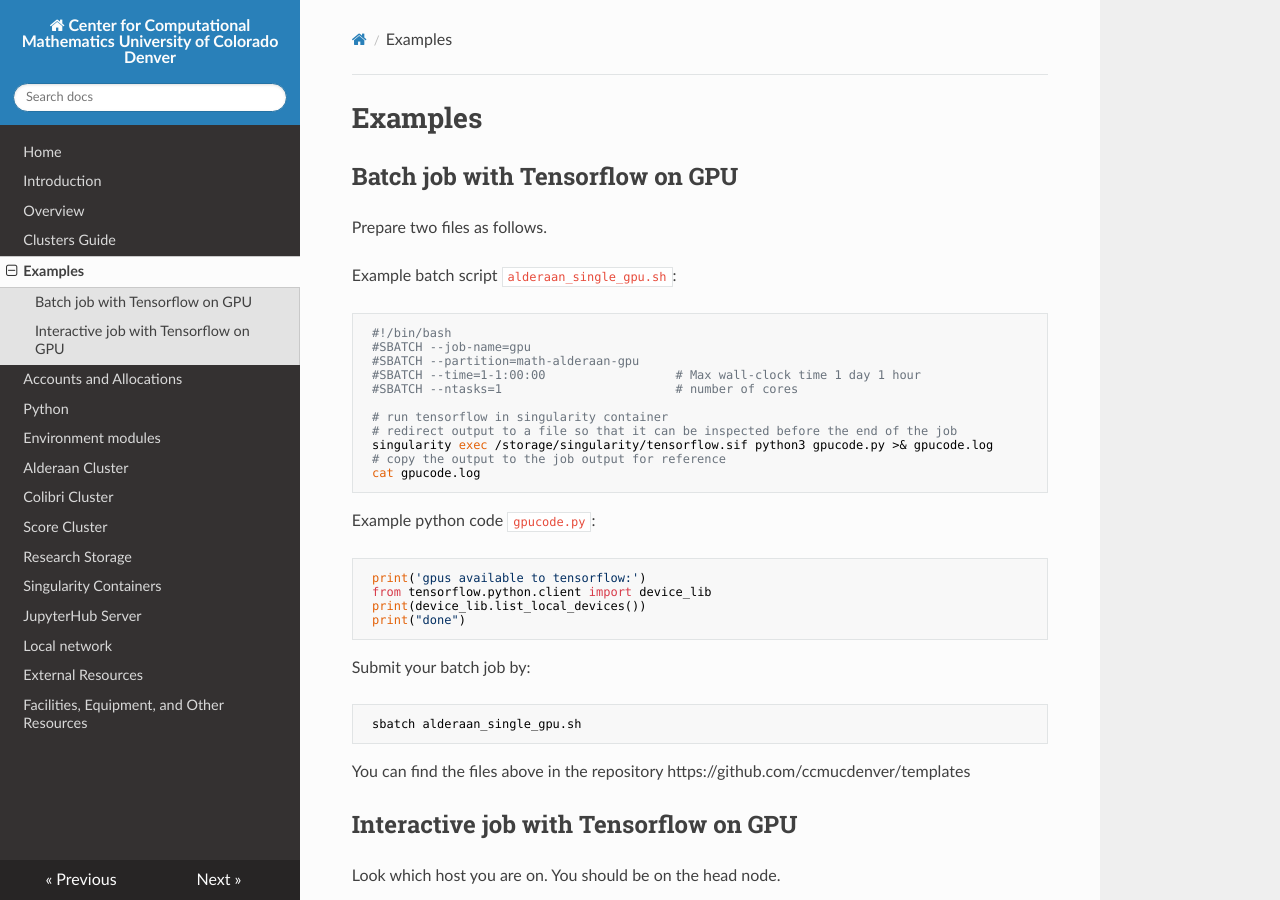
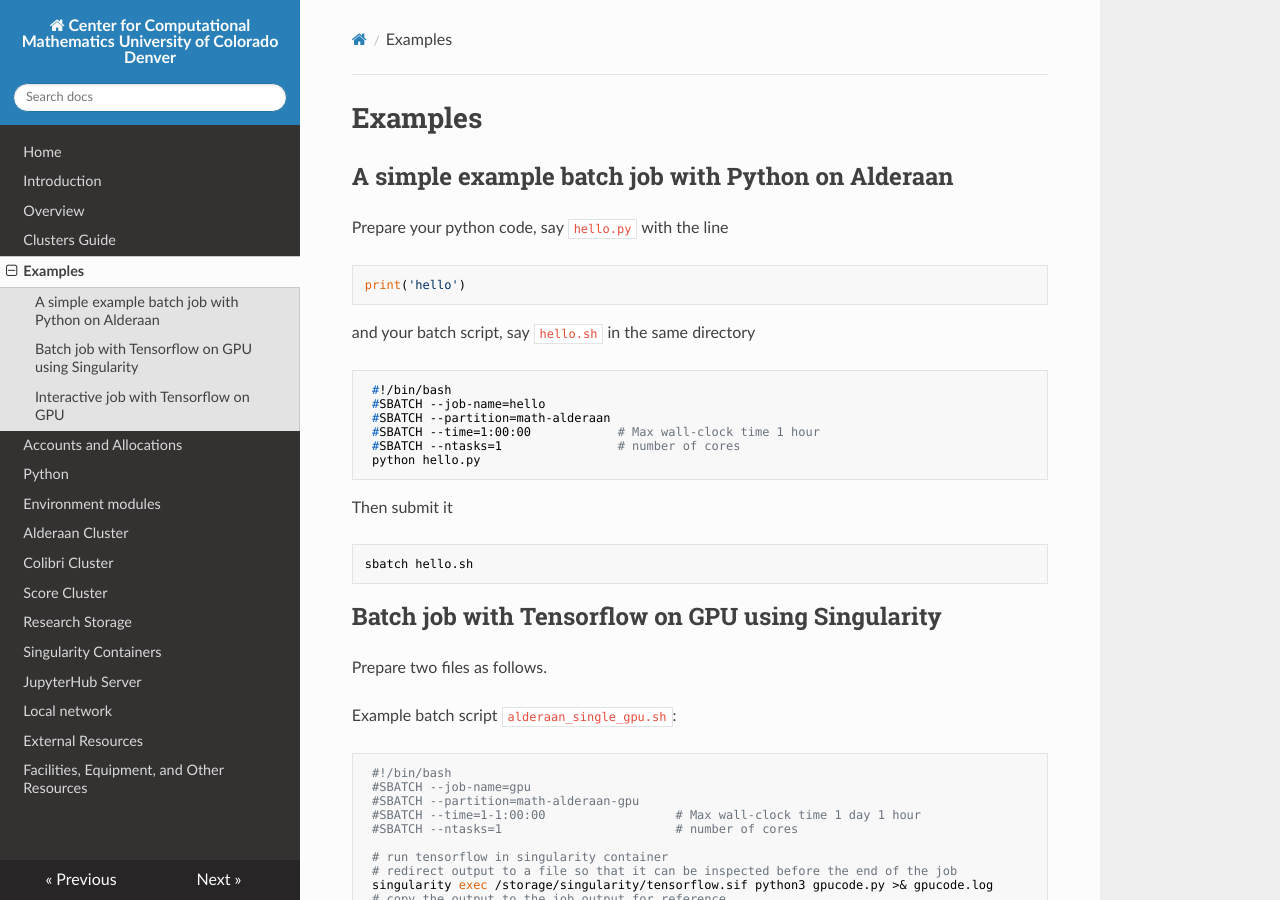
Before and after one commit to ccmucdenver/ccm-docs, an MkDocs documentation site: the page built from docs/examples.md, in a window 1280 px wide and 900 px high. Built offline with MkDocs 1.6.1, drawn with Linux system fonts in a browser that asks for light colours; nearby versions of some CDN libraries.

Commit message:
examples

```diff
--- a/docs/examples.md
+++ b/docs/examples.md
@@ -1,6 +1,28 @@
 # Examples
 
-## Batch job with Tensorflow on GPU
+##  A simple example batch job with Python on Alderaan
+
+Prepare your python code, say `hello.py` with the line
+
+    print('hello')
+
+and your batch script, say `hello.sh` in the same directory
+
+     #!/bin/bash
+     #SBATCH --job-name=hello
+     #SBATCH --partition=math-alderaan
+     #SBATCH --time=1:00:00            # Max wall-clock time 1 hour
+     #SBATCH --ntasks=1                # number of cores
+     python hello.py
+
+Then submit it
+
+    sbatch hello.sh
+
+
+
+
+## Batch job with Tensorflow on GPU using Singularity
 
 Prepare two files as follows.
 
```
